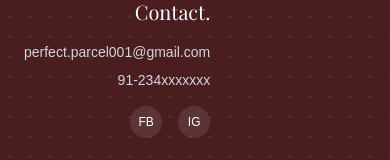
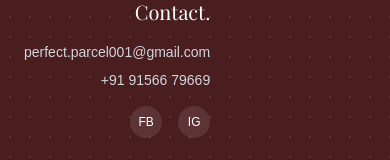
Before and after one commit to Chirag-wamanacharya12/freelance_project-perfectparcel, a Next.js app in the folder perfectparcel-web/: page / in a window 390 px wide. Shown: the part 4967-5127 px from the top of the page. Built offline with nearby package versions, Linux system fonts and the light colour scheme; no server answers; a web font is replaced by a local one.

Commit message:
added phone number

```diff
--- a/perfectparcel-web/components/Footer.tsx
+++ b/perfectparcel-web/components/Footer.tsx
@@ -89,7 +89,7 @@ export default function Footer() {
            <h2 className="font-serif text-xl mb-4">Contact.</h2>
            <div className="space-y-2">
              <p className="text-gray-300 text-sm">perfect.parcel001@gmail.com</p>
-             <p className="text-gray-300 text-sm">91-234xxxxxxx</p>
+             <p className="text-gray-300 text-sm">+91 91566 79669</p>
              <div className="mt-4 flex justify-end gap-4">
                {/* Social placeholders */}
                <div className="w-8 h-8 rounded-full bg-white/10 hover:bg-[#C63D4D] transition-colors cursor-pointer flex items-center justify-center text-xs">FB</div>
```
